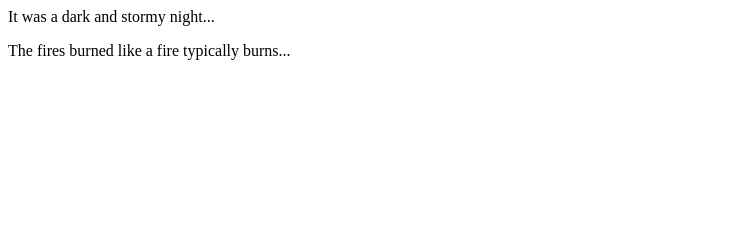
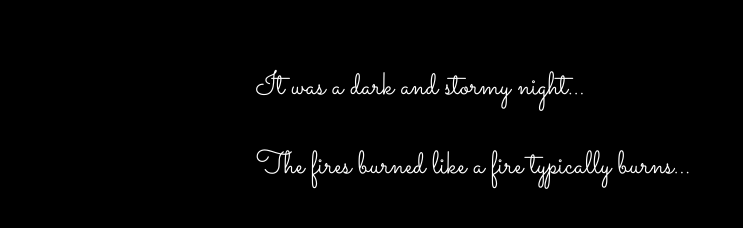
Before and after one commit to chjones512/fireside-story, a plain HTML site: page index.html in a window 1280 px wide. Shown: the whole page, without its empty margins (0-743 px from the left). Drawn offline with Linux system fonts and the light colour scheme.

Commit message:
What did i do

```diff
--- a/index.html
+++ b/index.html
@@ -1,4 +1,9 @@
 <html>
+	<head>
+            <link href="https://fonts.googleapis.com/css?family=Sacramento" rel="stylesheet">
+        <link rel="stylesheet" type="text/css" href="style.css">
+		<title>2.2</title>
+	</head>
 	<body>
         <p>It was a dark and stormy night...</p>
         <p>The fires burned like a fire typically burns...</p>
--- /dev/null
+++ b/style.css
@@ -0,0 +1,9 @@
+body {
+    color: white;
+    background-color: black;
+    font-family: 'Sacramento', cursive;
+    font-size: 32px;
+    margin-top: 5%;
+    margin-left: 20%;
+    margin-right: 20%;
+  }
```
